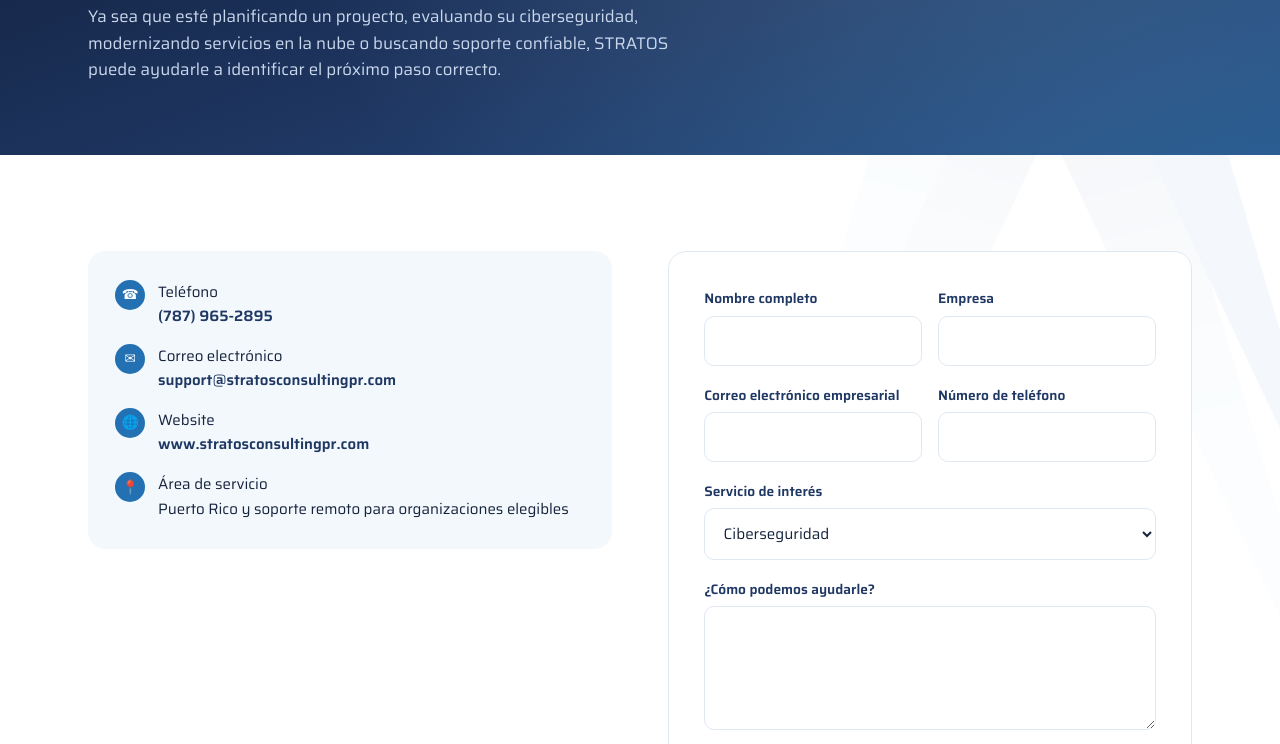
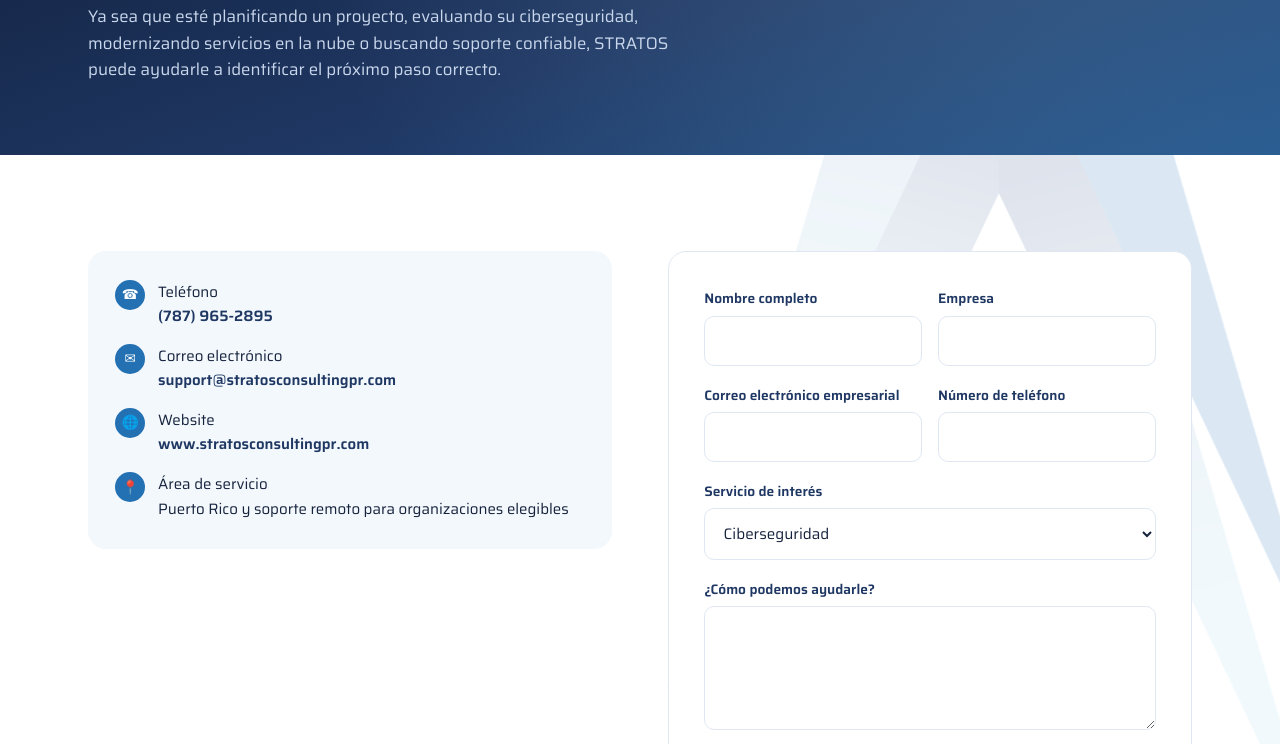
Before and after one commit to stratosconsulting/stratos-website, a plain HTML site: page contacto.html in a window 1280 px wide. Shown: the part 390-1134 px from the top of the page. Drawn offline with Linux system fonts and the light colour scheme.

Commit message:
Increase watermark opacity/size so it's actually visible over light sections (was too subtle)

```diff
--- a/contacto.html
+++ b/contacto.html
@@ -53,11 +53,11 @@
      aria-hidden, no interaction, disabled under reduced-motion. */
   .a-watermark {
     position: fixed;
-    top: -8vh;
-    right: -6vw;
-    width: min(48vw, 620px);
+    top: -6vh;
+    right: -4vw;
+    width: min(52vw, 680px);
     height: auto;
-    opacity: 0.05;
+    opacity: 0.16;
     z-index: 0;
     pointer-events: none;
     user-select: none;
@@ -66,7 +66,7 @@
   header.nav, .announce, main, footer { position: relative; z-index: 1; }
 
   @media (max-width: 720px) {
-    .a-watermark { width: min(70vw, 420px); top: -4vh; right: -18vw; opacity: 0.045; }
+    .a-watermark { width: min(58vw, 300px); top: -2vh; right: -6vw; opacity: 0.14; }
   }
 
   h1, h2, h3 {
```
Also changed, not shown: en/about.html (+5 -5 lines), en/contact.html (+5 -5 lines), en/free-assessment.html (+5 -5 lines), en/index.html (+5 -5 lines), en/industries.html (+5 -5 lines), en/resources.html (+5 -5 lines), en/services.html (+5 -5 lines), en/support.html (+5 -5 lines), evaluacion-gratuita.html (+5 -5 lines), index.html (+5 -5 lines), industrias.html (+5 -5 lines), nosotros.html (+5 -5 lines), recursos.html (+5 -5 lines), servicios.html (+5 -5 lines), 1 more files.
